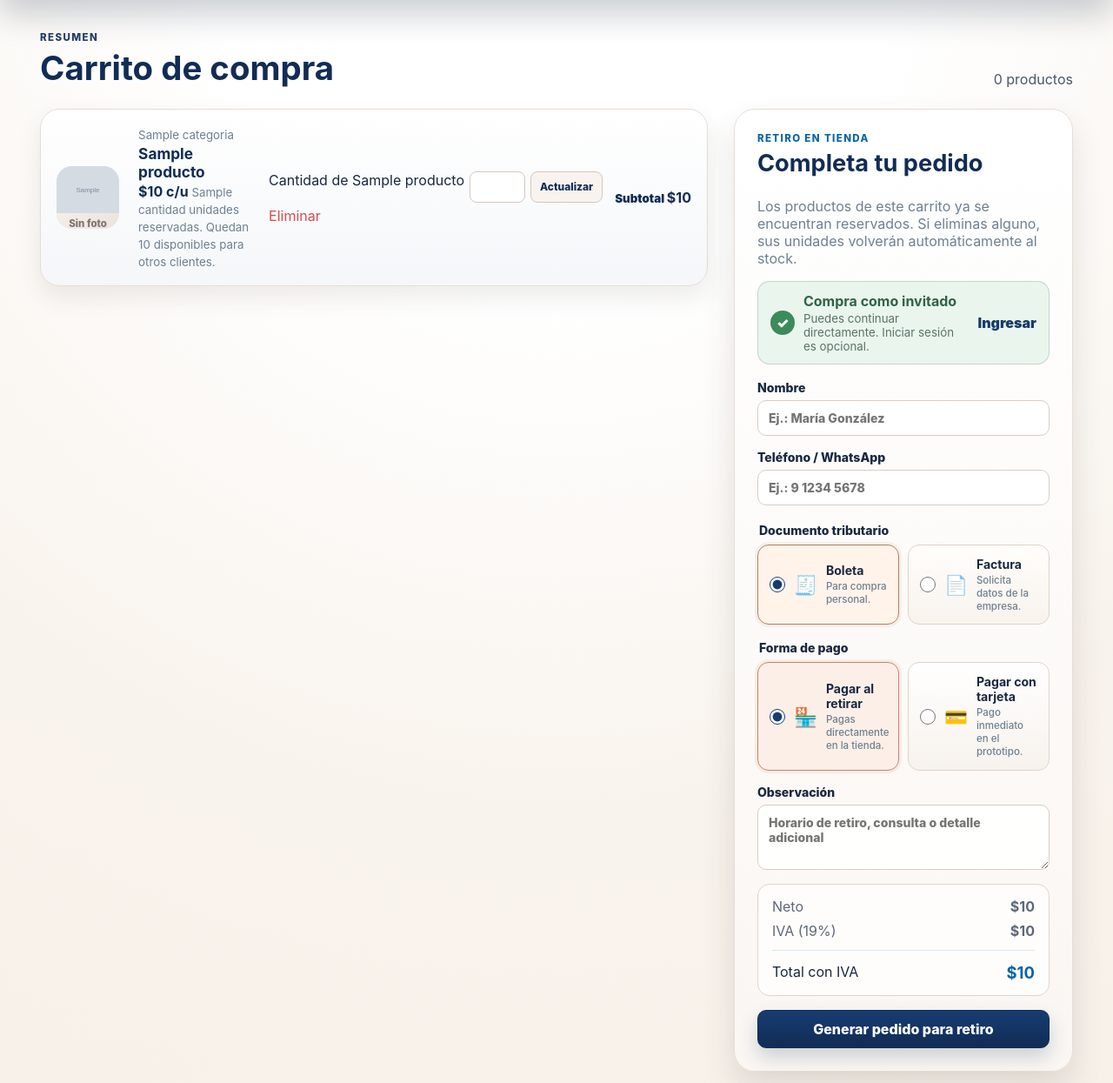
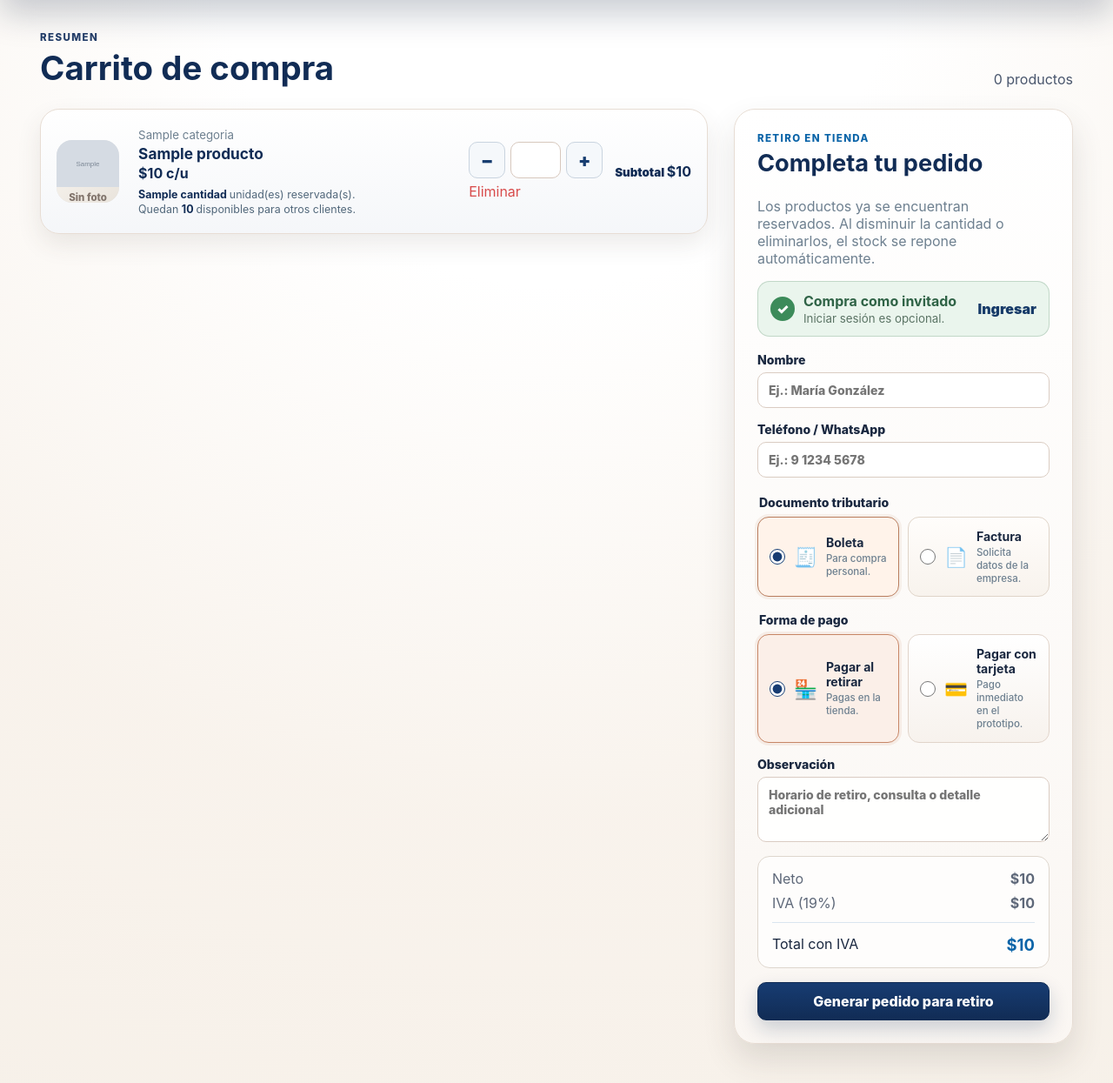
Before and after one commit to juanp65/ferreter-a-de-donjose-, a Django app: template ferreteria_don_jose_normal/templates/tienda/carrito.html in a window 1280 px wide. Shown: the part 58-1303 px from the top of the page at 87% size. Run offline with Django 4.2, Linux system fonts and the light colour scheme; data comes from the database, SQL or seed files in the repository; the template is opened without the code that fills it: values that come from a table or form of the project are taken from there, most other values are stand-ins (such as "Sample title", 1, 10 or a date in 2020); grey boxes marked "Sample" are stand-in pictures.

Commit message:
Update carrito.html

```diff
--- a/ferreteria_don_jose_normal/templates/tienda/carrito.html
+++ b/ferreteria_don_jose_normal/templates/tienda/carrito.html
@@ -1,4 +1,5 @@
 {% extends 'base.html' %}
+{% load static %}
 
 {% block title %}
 Carrito | Ferretería Don José
@@ -6,6 +7,72 @@ Carrito | Ferretería Don José
 
 {% block body_class %}
 customer-body
+{% endblock %}
+
+{% block extra_css %}
+<style>
+    .automatic-quantity {
+        display: grid;
+        grid-template-columns: 42px 58px 42px;
+        align-items: center;
+        gap: 6px;
+    }
+
+    .automatic-quantity button {
+        width: 42px;
+        height: 42px;
+        border: 1px solid #c9d4df;
+        border-radius: 10px;
+        background: #f5f8fb;
+        color: #173d70;
+        font-size: 1.3rem;
+        font-weight: 900;
+        cursor: pointer;
+    }
+
+    .automatic-quantity button:hover {
+        background: #173d70;
+        color: #ffffff;
+    }
+
+    .automatic-quantity button:disabled {
+        cursor: wait;
+        opacity: 0.55;
+    }
+
+    .automatic-quantity input {
+        width: 58px;
+        height: 42px;
+        padding: 6px;
+        border: 1px solid #c9d4df;
+        border-radius: 10px;
+        background: #ffffff;
+        text-align: center;
+        font-weight: 800;
+    }
+
+    .automatic-update-status {
+        grid-column: 1 / -1;
+        margin-top: 3px;
+        color: #53677a;
+        font-size: 0.76rem;
+        font-weight: 700;
+    }
+
+    .reserved-stock-message {
+        display: block;
+        margin-top: 7px;
+        color: #52687b;
+        font-size: 0.78rem;
+        line-height: 1.35;
+    }
+
+    .reserved-stock-message strong {
+        display: inline;
+        color: #173d70;
+        font-size: inherit;
+    }
+</style>
 {% endblock %}
 
 {% block content %}
@@ -71,6 +138,7 @@ customer-body
 
         <span>
             {{ carrito_cantidad }}
+
             {% if carrito_cantidad == 1 %}
                 producto
             {% else %}
@@ -85,17 +153,12 @@ customer-body
 
         <section class="cart-layout styled-cart-layout">
 
-            <!-- =====================================================
-                 PRODUCTOS RESERVADOS EN EL CARRITO
-                 ===================================================== -->
-
             <div class="cart-list">
 
                 {% for item in items %}
 
                     <article class="cart-item styled-cart-item">
 
-                        <!-- Imagen del producto -->
                         <div class="cart-icon">
 
                             {% if item.producto.imagen %}
@@ -128,7 +191,6 @@ customer-body
                         </div>
 
 
-                        <!-- Información del producto -->
                         <div class="cart-copy">
 
                             <small>
@@ -143,55 +205,77 @@ customer-body
                                 ${{ item.producto.precio|floatformat:0 }} c/u
                             </strong>
 
-                            <small class="muted">
-                                {{ item.cantidad }}
-                                {% if item.cantidad == 1 %}
-                                    unidad reservada.
-                                {% else %}
-                                    unidades reservadas.
-                                {% endif %}
+                            <span class="reserved-stock-message">
 
-                                Quedan {{ item.producto.stock }}
+                                <strong>
+                                    {{ item.cantidad }}
+                                </strong>
+
+                                unidad(es) reservada(s).
+
+                                <br>
+
+                                Quedan
+
+                                <strong>
+                                    {{ item.producto.stock }}
+                                </strong>
+
                                 disponibles para otros clientes.
-                            </small>
+
+                            </span>
 
                         </div>
 
 
-                        <!-- Controles de cantidad -->
                         <div class="cart-controls">
 
                             <form
                                 method="post"
                                 action="{% url 'actualizar_carrito' item.producto.id %}"
+                                class="automatic-quantity"
+                                data-auto-quantity-form
                             >
 
                                 {% csrf_token %}
 
-                                <label
-                                    for="cantidad-{{ item.producto.id }}"
-                                    class="sr-only"
+                                <button
+                                    type="button"
+                                    data-quantity-decrease
+                                    aria-label="Disminuir cantidad de {{ item.producto.nombre }}"
                                 >
-                                    Cantidad de {{ item.producto.nombre }}
-                                </label>
+                                    −
+                                </button>
 
                                 <input
-                                    id="cantidad-{{ item.producto.id }}"
                                     type="number"
                                     name="cantidad"
-                                    min="1"
+                                    min="0"
                                     max="{{ item.max_cantidad }}"
                                     value="{{ item.cantidad }}"
                                     inputmode="numeric"
+                                    data-quantity-input
                                     aria-label="Cantidad de {{ item.producto.nombre }}"
                                 >
 
                                 <button
-                                    type="submit"
-                                    class="mini-button"
+                                    type="button"
+                                    data-quantity-increase
+                                    aria-label="Aumentar cantidad de {{ item.producto.nombre }}"
+                                    {% if item.producto.stock <= 0 %}
+                                        disabled
+                                    {% endif %}
                                 >
-                                    Actualizar
+                                    +
                                 </button>
+
+                                <small
+                                    class="automatic-update-status"
+                                    data-auto-status
+                                    hidden
+                                >
+                                    Actualizando stock…
+                                </small>
 
                             </form>
 
@@ -199,7 +283,7 @@ customer-body
                             <form
                                 method="post"
                                 action="{% url 'eliminar_carrito' item.producto.id %}"
-                                onsubmit="return confirm('¿Deseas eliminar {{ item.producto.nombre|escapejs }} del carrito? Las unidades reservadas volverán al stock.');"
+                                onsubmit="return confirm('¿Eliminar {{ item.producto.nombre|escapejs }} del carrito? Sus unidades volverán al stock.');"
                             >
 
                                 {% csrf_token %}
@@ -216,7 +300,6 @@ customer-body
                         </div>
 
 
-                        <!-- Subtotal -->
                         <div class="cart-subtotal">
 
                             <small>
@@ -236,10 +319,6 @@ customer-body
             </div>
 
 
-            <!-- =====================================================
-                 FINALIZAR PEDIDO
-                 ===================================================== -->
-
             <aside class="checkout-card styled-checkout-card">
 
                 <p class="eyebrow">
@@ -251,9 +330,9 @@ customer-body
                 </h2>
 
                 <p class="muted">
-                    Los productos de este carrito ya se encuentran
-                    reservados. Si eliminas alguno, sus unidades
-                    volverán automáticamente al stock.
+                    Los productos ya se encuentran reservados.
+                    Al disminuir la cantidad o eliminarlos,
+                    el stock se repone automáticamente.
                 </p>
 
 
@@ -272,7 +351,6 @@ customer-body
                             </strong>
 
                             <small>
-                                Puedes continuar directamente.
                                 Iniciar sesión es opcional.
                             </small>
 
@@ -299,8 +377,6 @@ customer-body
                     {{ form.non_field_errors }}
 
 
-                    <!-- Datos del cliente -->
-
                     <label>
 
                         {{ form.cliente_nombre.label }}
@@ -322,10 +398,6 @@ customer-body
 
                     </label>
 
-
-                    <!-- =====================================================
-                         BOLETA O FACTURA
-                         ===================================================== -->
 
                     <fieldset class="payment-fieldset document-fieldset">
 
@@ -401,8 +473,6 @@ customer-body
                     </fieldset>
 
 
-                    <!-- Datos de factura -->
-
                     <section
                         class="invoice-fields
                         {% if form.tipo_documento.value != 'factura' %}
@@ -424,8 +494,7 @@ customer-body
                                 </strong>
 
                                 <small>
-                                    Completa la información tributaria
-                                    de la empresa.
+                                    Completa la información tributaria.
                                 </small>
 
                             </span>
@@ -434,65 +503,41 @@ customer-body
 
 
                         <label>
-
                             {{ form.factura_rut.label }}
-
                             {{ form.factura_rut }}
-
                             {{ form.factura_rut.errors }}
-
                         </label>
 
 
                         <label>
-
                             {{ form.factura_razon_social.label }}
-
                             {{ form.factura_razon_social }}
-
                             {{ form.factura_razon_social.errors }}
-
                         </label>
 
 
                         <label>
-
                             {{ form.factura_giro.label }}
-
                             {{ form.factura_giro }}
-
                             {{ form.factura_giro.errors }}
-
                         </label>
 
 
                         <label>
-
                             {{ form.factura_direccion.label }}
-
                             {{ form.factura_direccion }}
-
                             {{ form.factura_direccion.errors }}
-
                         </label>
 
 
                         <label>
-
                             {{ form.factura_email.label }}
-
                             {{ form.factura_email }}
-
                             {{ form.factura_email.errors }}
-
                         </label>
 
                     </section>
 
-
-                    <!-- =====================================================
-                         FORMA DE PAGO
-                         ===================================================== -->
 
                     <fieldset class="payment-fieldset">
 
@@ -524,7 +569,7 @@ customer-body
                                     </strong>
 
                                     <small>
-                                        Pagas directamente en la tienda.
+                                        Pagas en la tienda.
                                     </small>
 
                                 </span>
@@ -568,8 +613,6 @@ customer-body
                     </fieldset>
 
 
-                    <!-- Datos de tarjeta -->
-
                     <section
                         class="card-payment-fields
                         {% if form.metodo_pago.value != 'tarjeta' %}
@@ -591,8 +634,7 @@ customer-body
                                 </strong>
 
                                 <small>
-                                    El sistema no guarda el número completo
-                                    ni el CVV.
+                                    No se guarda el número completo ni el CVV.
                                 </small>
 
                             </span>
@@ -601,13 +643,9 @@ customer-body
 
 
                         <label>
-
                             {{ form.titular_tarjeta.label }}
-
                             {{ form.titular_tarjeta }}
-
                             {{ form.titular_tarjeta.errors }}
-
                         </label>
 
 
@@ -621,7 +659,6 @@ customer-body
 
                                 <span
                                     class="card-brand-badge is-empty"
-                                    id="card-brand-status"
                                     data-card-brand
                                     aria-live="polite"
                                 >
@@ -630,17 +667,11 @@ customer-body
 
                             </div>
 
-
                             {{ form.numero_tarjeta }}
 
-
-                            <small
-                                class="card-number-help"
-                                id="card-number-help"
-                            >
-                                Solo números. Mínimo 13 y máximo 19 dígitos.
+                            <small class="card-number-help">
+                                Solo números. Entre 13 y 19 dígitos.
                             </small>
-
 
                             {{ form.numero_tarjeta.errors }}
 
@@ -650,52 +681,34 @@ customer-body
                         <div class="card-fields-row">
 
                             <label>
-
                                 {{ form.vencimiento_tarjeta.label }}
-
                                 {{ form.vencimiento_tarjeta }}
-
                                 {{ form.vencimiento_tarjeta.errors }}
-
                             </label>
 
 
                             <label>
-
                                 {{ form.cvv_tarjeta.label }}
-
                                 {{ form.cvv_tarjeta }}
-
                                 {{ form.cvv_tarjeta.errors }}
-
                             </label>
 
                         </div>
 
 
                         <p class="demo-payment-warning">
-                            Modo demostración: no realiza un cobro bancario real.
+                            Modo demostración: no realiza un cobro real.
                         </p>
 
                     </section>
 
 
-                    <!-- Observación -->
-
                     <label>
-
                         {{ form.observacion.label }}
-
                         {{ form.observacion }}
-
                         {{ form.observacion.errors }}
-
                     </label>
 
-
-                    <!-- =====================================================
-                         DESGLOSE DEL IVA
-                         ===================================================== -->
 
                     <section
                         class="tax-summary"
@@ -770,10 +783,6 @@ customer-body
 
     {% else %}
 
-        <!-- =====================================================
-             CARRITO VACÍO
-             ===================================================== -->
-
         <section class="empty-state large">
 
             <span>
@@ -785,7 +794,7 @@ customer-body
             </h2>
 
             <p>
-                Agrega productos desde el catálogo para realizar una compra.
+                Agrega productos desde el catálogo.
             </p>
 
             <a
@@ -801,4 +810,9 @@ customer-body
 
 </main>
 
+
+<script
+    src="{% static 'js/carrito_auto.js' %}?v=20260713-1"
+></script>
+
 {% endblock %}
```
